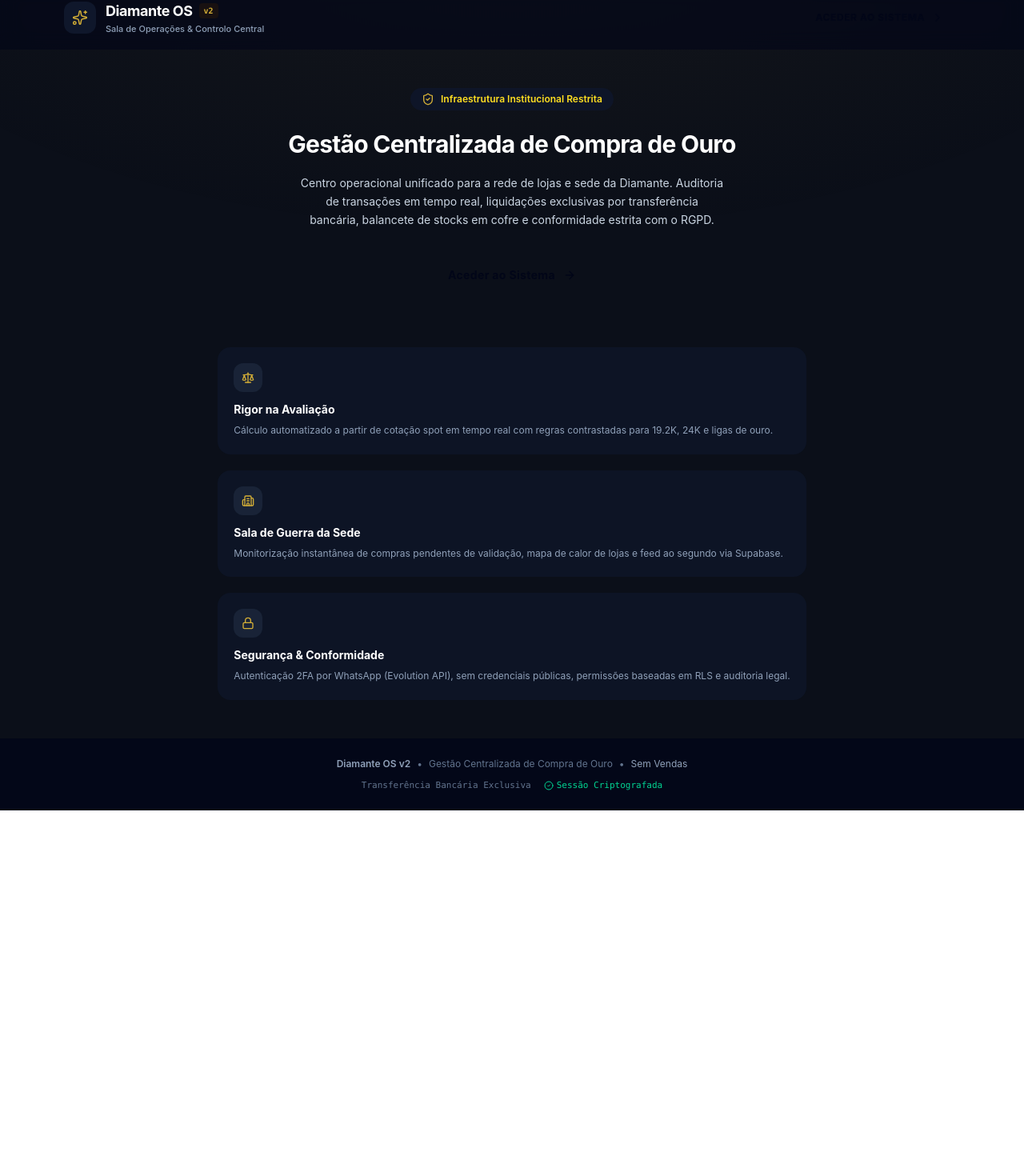
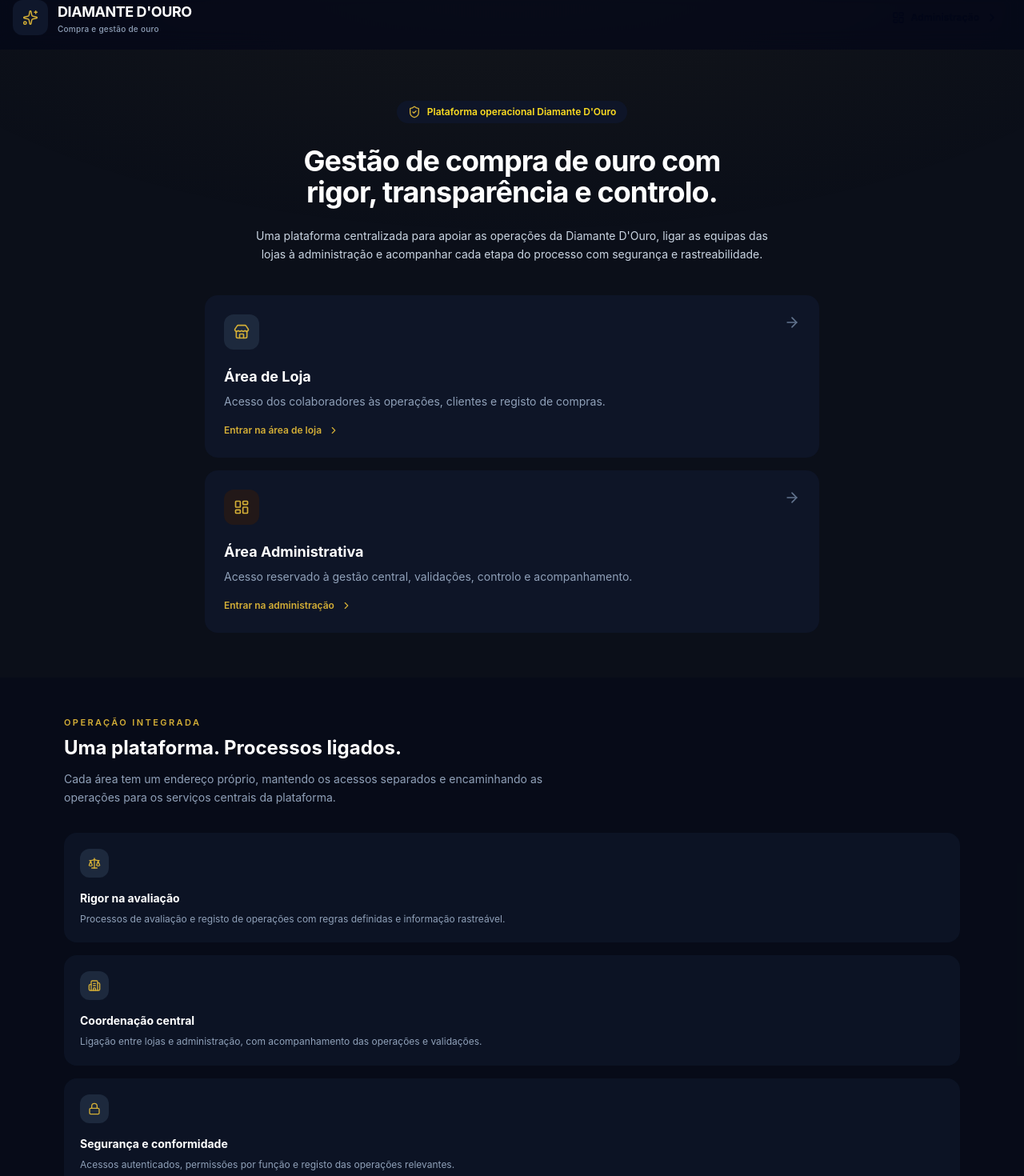
Before and after one commit to tratatudo-lgtm/Diamante, a React (Vite) app: page / in a window 1280 px wide. Shown: the part 18-1488 px from the top of the page at 80% size. Before the commit the page ends 1031 px from the top, so only its background shows below. Built offline with nearby package versions, Linux system fonts and the light colour scheme; no server answers.

Commit message:
feat(landing): make main domain the public Diamante D'Ouro homepage

```diff
--- a/src/components/landing/LandingPage.tsx
+++ b/src/components/landing/LandingPage.tsx
@@ -8,148 +8,175 @@ import {
   Scale,
   Building2,
   Lock,
-  Layers,
+  CheckCircle2,
+  Store,
+  LayoutDashboard,
   ChevronRight,
-  Coins,
-  CheckCircle2
 } from 'lucide-react';
 
 interface LandingPageProps {
-  onAccessSystem: () => void;
+  onAccessSystem?: () => void;
 }
 
-export const LandingPage: React.FC<LandingPageProps> = ({ onAccessSystem }) => {
+const STORE_PORTAL_URL = 'https://loja-diamantedouro.duckdns.org/login';
+const ADMIN_PORTAL_URL = 'https://admin-diamantedouro.duckdns.org/login';
+
+export const LandingPage: React.FC<LandingPageProps> = () => {
   return (
-    <div className="min-h-screen bg-[#0b0f19] text-slate-100 flex flex-col justify-between relative overflow-hidden font-sans selection:bg-[#D4AF37]/30 selection:text-white">
-      {/* Luz ambiente dourada de prestígio no topo */}
+    <div className="min-h-screen bg-[#0b0f19] text-slate-100 flex flex-col relative overflow-hidden font-sans selection:bg-[#D4AF37]/30 selection:text-white">
       <div
         className="fixed inset-0 pointer-events-none opacity-20 bg-[radial-gradient(ellipse_70%_50%_at_50%_-10%,rgba(212,175,55,0.25),rgba(11,15,25,0))]"
         aria-hidden="true"
       />
 
-      {/* Top Header Institucional */}
       <header className="relative z-10 border-b border-slate-800/80 bg-slate-950/60 backdrop-blur-md">
-        <div className="max-w-6xl mx-auto px-4 sm:px-6 h-20 flex items-center justify-between gap-4">
-          {/* Logótipo */}
-          <div className="flex items-center gap-3">
-            <div className="w-10 h-10 rounded-xl bg-slate-900 border border-yellow-600/40 flex items-center justify-center text-[#D4AF37] shadow-lg shadow-yellow-600/5">
+        <div className="max-w-7xl mx-auto px-4 sm:px-6 h-20 flex items-center justify-between gap-4">
+          <a href="https://diamantedouro.duckdns.org/" className="flex items-center gap-3 min-w-0">
+            <div className="w-11 h-11 rounded-xl bg-slate-900 border border-yellow-600/40 flex items-center justify-center text-[#D4AF37] shadow-lg shadow-yellow-600/5 shrink-0">
               <Sparkles className="w-5 h-5" strokeWidth={1.8} />
             </div>
-            <div>
-              <div className="flex items-center gap-2">
-                <span className="text-lg font-bold tracking-tight text-white">Diamante OS</span>
-                <span className="text-[10px] font-mono font-semibold text-[#D4AF37] border border-yellow-600/40 px-1.5 py-0.5 rounded bg-yellow-950/30">
-                  v2
-                </span>
-              </div>
-              <p className="text-[11px] text-slate-400 font-medium">
-                Sala de Operações &amp; Controlo Central
-              </p>
+            <div className="min-w-0">
+              <span className="block text-lg font-bold tracking-tight text-white">DIAMANTE D'OURO</span>
+              <span className="block text-[10px] sm:text-[11px] text-slate-400 font-medium tracking-wide">
+                Compra e gestão de ouro
+              </span>
             </div>
-          </div>
+          </a>
 
-          {/* Estado do Sistema & Ação */}
-          <div className="flex items-center gap-4">
-            <div className="hidden sm:flex items-center gap-2 px-3 py-1.5 rounded-full bg-slate-900 border border-slate-800 text-xs text-slate-300">
-              <span className="w-2 h-2 rounded-full bg-emerald-400 animate-pulse" />
-              <span>Rede Operacional Ativa</span>
-            </div>
-
-            <button
-              onClick={onAccessSystem}
-              className="min-h-[44px] px-5 py-2.5 bg-gradient-to-r from-[#D4AF37] to-[#C59B27] hover:from-[#e5be40] hover:to-[#d4af37] text-slate-950 font-bold text-xs uppercase tracking-wider rounded-xl shadow-lg shadow-yellow-600/20 transition-all duration-150 flex items-center gap-2 cursor-pointer active:scale-98"
+          <nav aria-label="Acessos à plataforma" className="flex items-center gap-2 sm:gap-3">
+            <a
+              href={STORE_PORTAL_URL}
+              className="hidden sm:inline-flex min-h-[42px] items-center gap-2 px-4 rounded-xl border border-slate-700 text-slate-200 hover:border-yellow-600/50 hover:text-white transition-colors text-xs font-semibold"
             >
-              <span>Aceder ao Sistema</span>
+              <Store className="w-4 h-4 text-[#D4AF37]" />
+              Área de Loja
+            </a>
+            <a
+              href={ADMIN_PORTAL_URL}
+              className="min-h-[42px] inline-flex items-center gap-2 px-4 sm:px-5 rounded-xl bg-gradient-to-r from-[#D4AF37] to-[#C59B27] hover:from-[#e5be40] hover:to-[#d4af37] text-slate-950 transition-colors text-xs font-bold"
+            >
+              <LayoutDashboard className="w-4 h-4" />
+              <span>Administração</span>
               <ChevronRight className="w-4 h-4" />
-            </button>
-          </div>
+            </a>
+          </nav>
         </div>
       </header>
 
-      {/* Hero Principal: Sala de Operações */}
-      <main className="relative z-10 flex-1 flex flex-col items-center justify-center max-w-5xl mx-auto px-4 sm:px-6 py-12 sm:py-20 text-center">
-        {/* Kicker */}
-        <div className="inline-flex items-center gap-2 px-3.5 py-1.5 rounded-full bg-slate-900/90 border border-yellow-600/30 text-xs font-semibold text-yellow-300 mb-6 shadow-sm">
-          <ShieldCheck className="w-4 h-4 text-[#D4AF37]" />
-          <span>Infraestrutura Institucional Restrita</span>
-        </div>
-
-        {/* Título Oficial Exigido */}
-        <h1 className="text-3xl sm:text-5xl lg:text-6xl font-bold tracking-tight text-white max-w-4xl text-balance">
-          Gestão Centralizada de Compra de Ouro
-        </h1>
-
-        {/* Subtítulo de Solidez e Rigor */}
-        <p className="mt-5 text-sm sm:text-base text-slate-300 max-w-2xl leading-relaxed text-balance">
-          Centro operacional unificado para a rede de lojas e sede da Diamante.
-          Auditoria de transações em tempo real, liquidações exclusivas por transferência bancária,
-          balancete de stocks em cofre e conformidade estrita com o RGPD.
-        </p>
-
-        {/* Botão Principal de Acesso */}
-        <div className="mt-8 flex flex-col sm:flex-row items-center gap-4 w-full sm:w-auto">
-          <button
-            onClick={onAccessSystem}
-            className="w-full sm:w-auto min-h-[52px] px-8 py-3.5 bg-gradient-to-r from-[#D4AF37] to-[#C59B27] hover:from-[#e5be40] hover:to-[#d4af37] text-slate-950 font-bold text-sm tracking-wide rounded-xl shadow-xl shadow-yellow-600/25 transition-all duration-200 flex items-center justify-center gap-2.5 cursor-pointer active:scale-98 group"
-          >
-            <span>Aceder ao Sistema</span>
-            <ArrowRight className="w-4 h-4 group-hover:translate-x-1 transition-transform" />
-          </button>
-        </div>
-
-        {/* Pilares Estratégicos de Segurança & Eficiência */}
-        <div className="mt-16 grid grid-cols-1 sm:grid-cols-3 gap-5 text-left w-full">
-          {/* Pilar 1 */}
-          <div className="p-5 rounded-2xl bg-slate-900/70 border border-slate-800/90 hover:border-yellow-600/40 transition-colors shadow-lg">
-            <div className="w-9 h-9 rounded-xl bg-slate-800/80 border border-slate-700/60 flex items-center justify-center text-[#D4AF37] mb-3">
-              <Scale className="w-4 h-4" />
-            </div>
-            <h2 className="text-sm font-bold text-white mb-1.5">Rigor na Avaliação</h2>
-            <p className="text-xs text-slate-400 leading-relaxed">
-              Cálculo automatizado a partir de cotação spot em tempo real com regras contrastadas para 19.2K, 24K e ligas de ouro.
-            </p>
+      <main className="relative z-10 flex-1">
+        <section className="max-w-6xl mx-auto px-4 sm:px-6 pt-16 sm:pt-24 pb-14 sm:pb-20 text-center">
+          <div className="inline-flex items-center gap-2 px-3.5 py-1.5 rounded-full bg-slate-900/90 border border-yellow-600/30 text-xs font-semibold text-yellow-300 mb-7 shadow-sm">
+            <ShieldCheck className="w-4 h-4 text-[#D4AF37]" />
+            <span>Plataforma operacional Diamante D'Ouro</span>
           </div>
 
-          {/* Pilar 2 */}
-          <div className="p-5 rounded-2xl bg-slate-900/70 border border-slate-800/90 hover:border-yellow-600/40 transition-colors shadow-lg">
-            <div className="w-9 h-9 rounded-xl bg-slate-800/80 border border-slate-700/60 flex items-center justify-center text-[#D4AF37] mb-3">
-              <Building2 className="w-4 h-4" />
+          <h1 className="text-4xl sm:text-5xl lg:text-6xl font-bold tracking-tight text-white max-w-4xl mx-auto text-balance leading-[1.08]">
+            Gestão de compra de ouro com rigor, transparência e controlo.
+          </h1>
+
+          <p className="mt-6 text-sm sm:text-base text-slate-300 max-w-3xl mx-auto leading-relaxed text-balance">
+            Uma plataforma centralizada para apoiar as operações da Diamante D'Ouro,
+            ligar as equipas das lojas à administração e acompanhar cada etapa do processo
+            com segurança e rastreabilidade.
+          </p>
+
+          <div className="mt-10 grid grid-cols-1 md:grid-cols-2 gap-4 max-w-3xl mx-auto text-left">
+            <a
+              href={STORE_PORTAL_URL}
+              className="group min-h-[150px] p-6 rounded-2xl bg-slate-900/80 border border-slate-700 hover:border-yellow-600/60 hover:bg-slate-900 transition-all shadow-xl shadow-black/10"
+            >
+              <div className="flex items-start justify-between gap-4">
+                <div className="w-11 h-11 rounded-xl bg-slate-800 border border-slate-700 flex items-center justify-center text-[#D4AF37]">
+                  <Store className="w-5 h-5" />
+                </div>
+                <ArrowRight className="w-5 h-5 text-slate-500 group-hover:text-[#D4AF37] group-hover:translate-x-1 transition-all" />
+              </div>
+              <h2 className="mt-5 text-lg font-bold text-white">Área de Loja</h2>
+              <p className="mt-1.5 text-sm text-slate-400 leading-relaxed">
+                Acesso dos colaboradores às operações, clientes e registo de compras.
+              </p>
+              <span className="mt-4 inline-flex items-center gap-2 text-xs font-semibold text-[#D4AF37]">
+                Entrar na área de loja <ChevronRight className="w-3.5 h-3.5" />
+              </span>
+            </a>
+
+            <a
+              href={ADMIN_PORTAL_URL}
+              className="group min-h-[150px] p-6 rounded-2xl bg-slate-900/80 border border-yellow-600/30 hover:border-yellow-500/70 hover:bg-slate-900 transition-all shadow-xl shadow-black/10"
+            >
+              <div className="flex items-start justify-between gap-4">
+                <div className="w-11 h-11 rounded-xl bg-yellow-950/40 border border-yellow-700/30 flex items-center justify-center text-[#D4AF37]">
+                  <LayoutDashboard className="w-5 h-5" />
+                </div>
+                <ArrowRight className="w-5 h-5 text-slate-500 group-hover:text-[#D4AF37] group-hover:translate-x-1 transition-all" />
+              </div>
+              <h2 className="mt-5 text-lg font-bold text-white">Área Administrativa</h2>
+              <p className="mt-1.5 text-sm text-slate-400 leading-relaxed">
+                Acesso reservado à gestão central, validações, controlo e acompanhamento.
+              </p>
+              <span className="mt-4 inline-flex items-center gap-2 text-xs font-semibold text-[#D4AF37]">
+                Entrar na administração <ChevronRight className="w-3.5 h-3.5" />
+              </span>
+            </a>
+          </div>
+        </section>
+
+        <section className="border-y border-slate-800/80 bg-slate-950/35">
+          <div className="max-w-6xl mx-auto px-4 sm:px-6 py-12 sm:py-14">
+            <div className="max-w-2xl mb-8">
+              <p className="text-[11px] font-semibold uppercase tracking-[0.22em] text-[#D4AF37]">Operação integrada</p>
+              <h2 className="mt-2 text-2xl sm:text-3xl font-bold text-white">Uma plataforma. Processos ligados.</h2>
+              <p className="mt-3 text-sm text-slate-400 leading-relaxed">
+                Cada área tem um endereço próprio, mantendo os acessos separados e encaminhando
+                as operações para os serviços centrais da plataforma.
+              </p>
             </div>
-            <h2 className="text-sm font-bold text-white mb-1.5">Sala de Guerra da Sede</h2>
-            <p className="text-xs text-slate-400 leading-relaxed">
-              Monitorização instantânea de compras pendentes de validação, mapa de calor de lojas e feed ao segundo via Supabase.
-            </p>
+
+            <div className="grid grid-cols-1 sm:grid-cols-3 gap-4">
+              <div className="p-5 rounded-2xl bg-slate-900/70 border border-slate-800">
+                <div className="w-9 h-9 rounded-xl bg-slate-800 border border-slate-700/60 flex items-center justify-center text-[#D4AF37] mb-4">
+                  <Scale className="w-4 h-4" />
+                </div>
+                <h3 className="text-sm font-bold text-white mb-1.5">Rigor na avaliação</h3>
+                <p className="text-xs text-slate-400 leading-relaxed">
+                  Processos de avaliação e registo de operações com regras definidas e informação rastreável.
+                </p>
+              </div>
+
+              <div className="p-5 rounded-2xl bg-slate-900/70 border border-slate-800">
+                <div className="w-9 h-9 rounded-xl bg-slate-800 border border-slate-700/60 flex items-center justify-center text-[#D4AF37] mb-4">
+                  <Building2 className="w-4 h-4" />
+                </div>
+                <h3 className="text-sm font-bold text-white mb-1.5">Coordenação central</h3>
+                <p className="text-xs text-slate-400 leading-relaxed">
+                  Ligação entre lojas e administração, com acompanhamento das operações e validações.
+                </p>
+              </div>
+
+              <div className="p-5 rounded-2xl bg-slate-900/70 border border-slate-800">
+                <div className="w-9 h-9 rounded-xl bg-slate-800 border border-slate-700/60 flex items-center justify-center text-[#D4AF37] mb-4">
+                  <Lock className="w-4 h-4" />
+                </div>
+                <h3 className="text-sm font-bold text-white mb-1.5">Segurança e conformidade</h3>
+                <p className="text-xs text-slate-400 leading-relaxed">
+                  Acessos autenticados, permissões por função e registo das operações relevantes.
+                </p>
+              </div>
+            </div>
           </div>
-
-          {/* Pilar 3 */}
-          <div className="p-5 rounded-2xl bg-slate-900/70 border border-slate-800/90 hover:border-yellow-600/40 transition-colors shadow-lg">
-            <div className="w-9 h-9 rounded-xl bg-slate-800/80 border border-slate-700/60 flex items-center justify-center text-[#D4AF37] mb-3">
-              <Lock className="w-4 h-4" />
-            </div>
-            <h2 className="text-sm font-bold text-white mb-1.5">Segurança &amp; Conformidade</h2>
-            <p className="text-xs text-slate-400 leading-relaxed">
-              Autenticação 2FA por WhatsApp (Evolution API), sem credenciais públicas, permissões baseadas em RLS e auditoria legal.
-            </p>
-          </div>
-        </div>
+        </section>
       </main>
 
-      {/* Rodapé Corporativo */}
       <footer className="relative z-10 border-t border-slate-800/80 bg-slate-950/80 py-6">
         <div className="max-w-6xl mx-auto px-4 sm:px-6 flex flex-col sm:flex-row items-center justify-between text-xs text-slate-500 gap-3">
           <div className="flex items-center gap-2">
-            <span className="font-semibold text-slate-400">Diamante OS v2</span>
-            <span>&bull;</span>
-            <span>Gestão Centralizada de Compra de Ouro</span>
-            <span>&bull;</span>
-            <span className="text-slate-400">Sem Vendas</span>
+            <span className="font-semibold text-slate-300">Diamante D'Ouro</span>
+            <span>•</span>
+            <span>Plataforma de gestão de compra de ouro</span>
           </div>
-          <div className="flex items-center gap-4 text-[11px] font-mono">
-            <span>Transferência Bancária Exclusiva</span>
-            <span className="text-emerald-400 flex items-center gap-1">
-              <CheckCircle2 className="w-3 h-3" />
-              Sessão Criptografada
-            </span>
+          <div className="flex items-center gap-2 text-[11px]">
+            <CheckCircle2 className="w-3.5 h-3.5 text-emerald-400" />
+            <span>Acessos protegidos</span>
           </div>
         </div>
       </footer>
```
